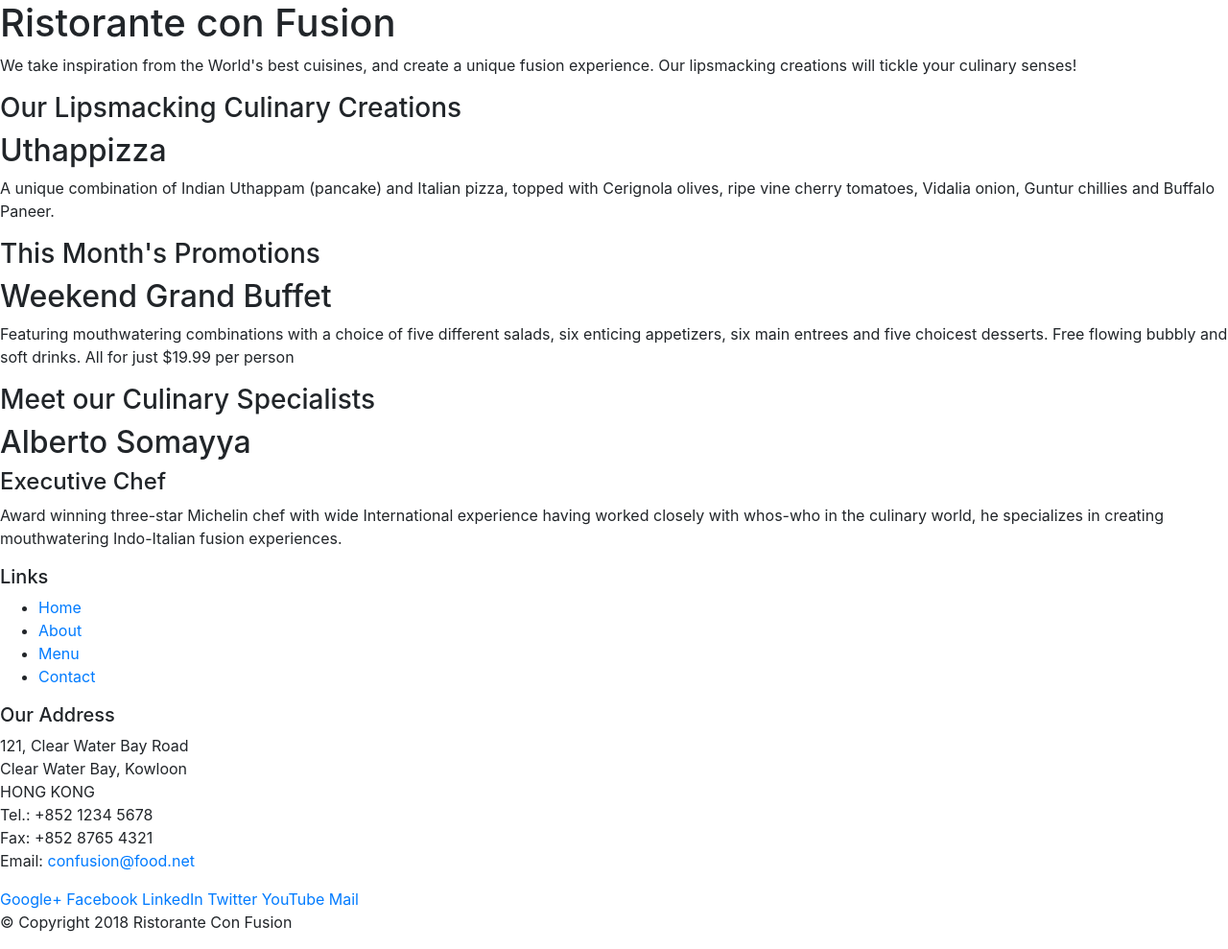
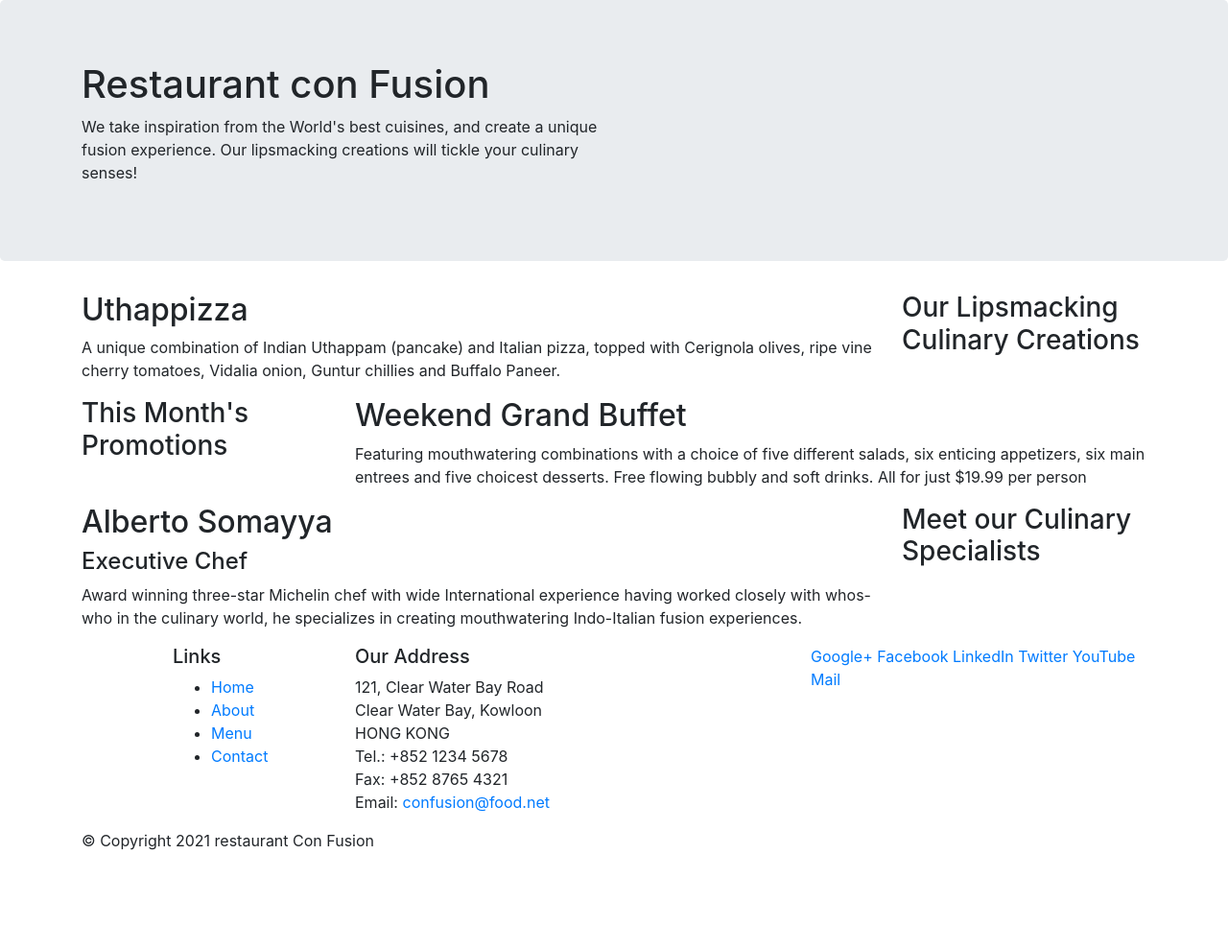
Before and after one commit to rohithkoteval/bootstrap, a website: page index.html in a window 1280 px wide. Shown: the whole page at 96% size. After the commit the page ends 904 px from the top, so only its background shows below. Drawn offline with nearby package versions, Linux system fonts and the light colour scheme.

Commit message:
Resturant Confustion initial commit

```diff
--- a/index.html
+++ b/index.html
@@ -9,51 +9,51 @@
 
     <!-- Bootstrap CSS -->
     <link rel="stylesheet" href="node_modules/bootstrap/dist/css/bootstrap.min.css">
-    <title>Ristorante Con Fusion</title>
+    <title>Restaurant Con Fusion</title>
 </head>
 
 <body>
 
-    <header>
-        <div>
-            <div>
-                <div>
-                    <h1>Ristorante con Fusion</h1>
+    <header class="jumbotron">
+        <div class="container">
+            <div class="row">
+                <div class="col-12 col-sm-6">
+                    <h1>Restaurant con Fusion</h1>
                     <p>We take inspiration from the World's best cuisines, and create a unique fusion experience. Our lipsmacking creations will tickle your culinary senses!</p>
                 </div>
-                <div>
+                <div class="col-12 col-sm">
                 </div>
             </div>
         </div>
     </header>
 
-    <div>
-        <div>
-            <div>
+    <div class="container">
+        <div class="row">
+            <div class="col-12 col-sm-4 order-sm-last col-md-3">
                 <h3>Our Lipsmacking Culinary Creations</h3>
             </div>
-            <div>
+            <div class="col col-sm order-sm-first col-md">
                 <h2>Uthappizza</h2>
                 <p>A unique combination of Indian Uthappam (pancake) and Italian pizza, topped with Cerignola olives, ripe vine cherry tomatoes, Vidalia onion, Guntur chillies and Buffalo Paneer.</p>
             </div>
         </div>
 
 
-        <div>
-            <div>
+        <div class="row">
+            <div class="col-12 col-sm-4 col-md-3">
                 <h3>This Month's Promotions</h3>
             </div>
-            <div>
+            <div class="col col-sm col-md">
                 <h2>Weekend Grand Buffet</h2>
                 <p>Featuring mouthwatering combinations with a choice of five different salads, six enticing appetizers, six main entrees and five choicest desserts. Free flowing bubbly and soft drinks. All for just $19.99 per person </p>
             </div>
         </div>
 
-        <div>
-            <div>
+        <div class="row">
+            <div class="col-12 col-sm-4 order-sm-last col-md-3">
                 <h3>Meet our Culinary Specialists</h3>
             </div>
-            <div>
+            <div class="col col-sm order-sm-first col-md">
                 <h2>Alberto Somayya</h2>
                 <h4>Executive Chef</h4>
                 <p>Award winning three-star Michelin chef with wide International experience having worked closely with whos-who in the culinary world, he specializes in creating mouthwatering Indo-Italian fusion experiences. </p>
@@ -62,9 +62,9 @@
     </div>
 
     <footer>
-        <div>
-            <div>
-                <div>
+        <div class="container">
+            <div class="row">
+                <div class="col-4 offset-1 col-sm-2">
                     <h5>Links</h5>
                     <ul>
                         <li><a href="#">Home</a></li>
@@ -73,7 +73,7 @@
                         <li><a href="#">Contact</a></li>
                     </ul>
                 </div>
-                <div>
+                <div class="col-7 col-sm-5">
                     <h5>Our Address</h5>
                     <address>
 		              121, Clear Water Bay Road<br>
@@ -84,7 +84,7 @@
 		              Email: <a href="mailto:confusion@food.net">confusion@food.net</a>
 		           </address>
                 </div>
-                <div>
+                <div class="col-12 col-sm-4">
                     <div>
                         <a href="http://google.com/+">Google+</a>
                         <a href="http://www.facebook.com/profile.php?id=">Facebook</a>
@@ -95,9 +95,9 @@
                     </div>
                 </div>
            </div>
-           <div>
-                <div>
-                    <p>© Copyright 2018 Ristorante Con Fusion</p>
+           <div class="row">
+                <div class="col-auto">
+                    <p>© Copyright 2021 restaurant Con Fusion</p>
                 </div>
            </div>
         </div>
```
Also changed, not shown: index.js (added).
